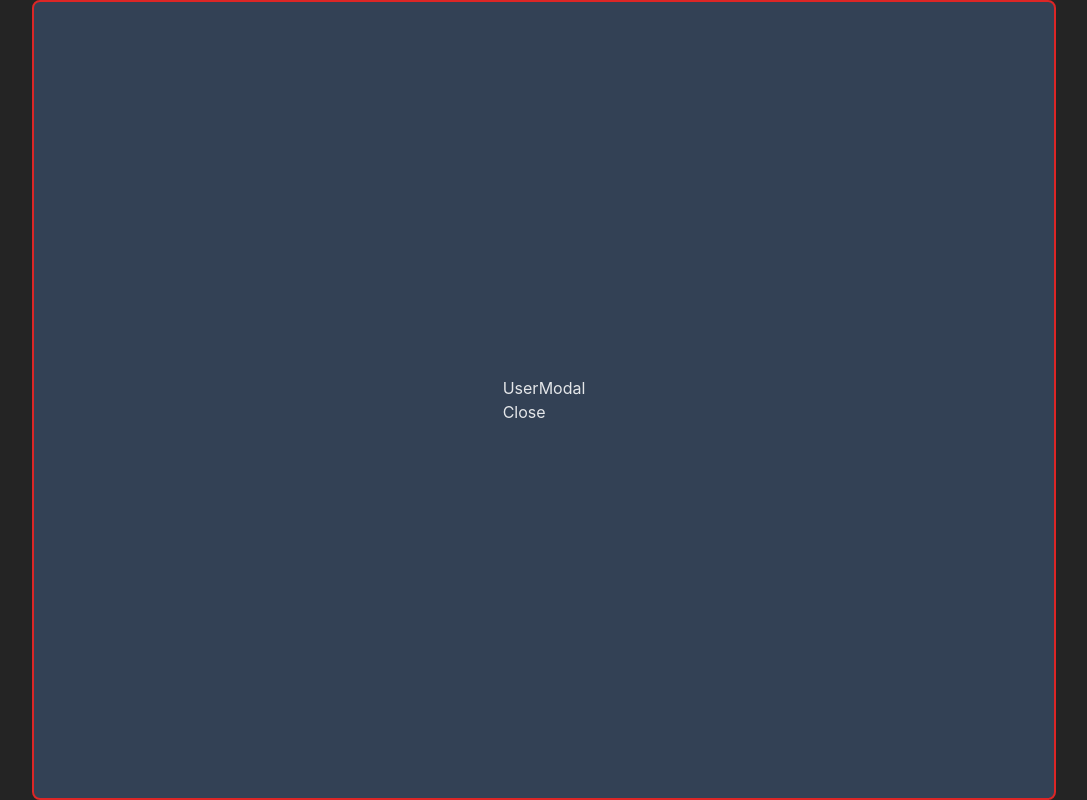
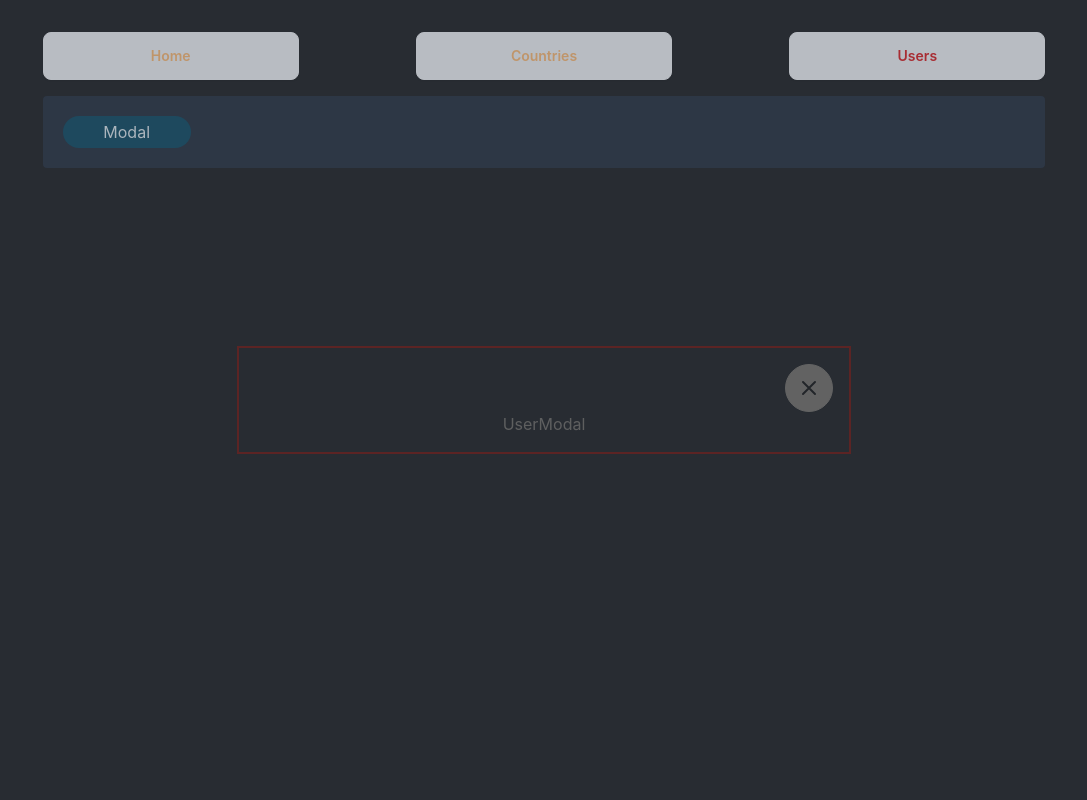
Before and after one commit to andresfernandez89/countryApp-react, a React (Vite) app: page /users in a window 1280 px wide. Both pictures are taken after a click on the button "Modal". Shown: the whole page, without its empty margins (96-1183 px from the left). Built offline with nearby package versions, Linux system fonts and the light colour scheme.

Commit message:
User Modal and Nav Buttons -  styles

```diff
--- a/src/components/cardCountry/CardCountry.tsx
+++ b/src/components/cardCountry/CardCountry.tsx
@@ -18,7 +18,7 @@ export default function CardCountry({ modalState, setModalFn }: Props) {
         <div className="items-center pb-2 text-center">
           <h2 className="card-title justify-center">Argentina</h2>
           <p className="md:text-xs">South America</p>
-          <button type="submit" onClick={() => setModalFn(!modalState)}> More info </button>
+          <button type="submit" className='rounded-full bg-cyan-900 h-8 w-24' onClick={() => setModalFn(!modalState)}> More info </button>
         </div>
       </div>
     </>
--- a/src/components/modal/CountryModal.tsx
+++ b/src/components/modal/CountryModal.tsx
@@ -8,7 +8,10 @@ export const CountryModal = ({ modalState, setModalFn }: Props) => {
   return (
     <div className=''>
       <div>CountryModal</div>
-      <button type="submit" onClick={() => setModalFn(!modalState)}> Close </button>
+      {/* <button type="button" className='rounded-full bg-cyan-900 h-8 w-32' onClick={() => setModalFn(!modalState)}> Close </button> */}
+      <button className="btn btn-circle" onClick={() => setModalFn(!modalState)}>
+        <svg xmlns="http://www.w3.org/2000/svg" className="h-6 w-6" fill="none" viewBox="0 0 24 24" stroke="currentColor"><path strokeLinecap="round" strokeLinejoin="round" strokeWidth="2" d="M6 18L18 6M6 6l12 12" /></svg>
+      </button>
     </div>
   );
 };
--- a/src/components/modal/Modal.tsx
+++ b/src/components/modal/Modal.tsx
@@ -5,8 +5,8 @@ interface ChildrenProps {
 
 export const Modal = ({ children }: ChildrenProps) => {
   return (
-    <div className=' w-4/5 h-svh mx-auto flex justify-center items-center rounded-lg border-2 border-red-600 bg-slate-700'>
-      <div className='mx-auto '>{children}</div>
+    <div className=' w-full h-screen bg-slate-700 opacity-30 flex justify-center items-center'>
+      <div className='mx-auto w-3/5 flex justify-center items-center'>{children}</div>
     </div>
   );
 };
--- a/src/components/modal/UserModal.tsx
+++ b/src/components/modal/UserModal.tsx
@@ -5,11 +5,15 @@ interface Props {
 
 export const UserModal = ({ modalState, setModalFn }: Props) => {
   return (
-    <div>
-      <div>
+    <div className="w-4/5 border-2 border-red-600 flex flex-col justify-center p-4" >
+      <div className='w-full flex justify-end'>
+        <button className="btn btn-circle" onClick={() => setModalFn(!modalState)}>
+          <svg xmlns="http://www.w3.org/2000/svg" className="h-6 w-6" fill="none" viewBox="0 0 24 24" stroke="currentColor"><path strokeLinecap="round" strokeLinejoin="round" strokeWidth="2" d="M6 18L18 6M6 6l12 12" /></svg>
+        </button>
+      </div>
+      <div className='w-full flex justify-center'>
         UserModal
       </div>
-      <button type="button" onClick={() => setModalFn(!modalState)}> Close </button>
     </div>
   );
 };
--- a/src/components/nav/Navigator.tsx
+++ b/src/components/nav/Navigator.tsx
@@ -8,7 +8,7 @@ interface NavStyle {
 
 const activeStyle = (data: NavStyle) => {
   return {
-    color: data.isActive ? '#dc2626' : '#fdba74'
+    color: data.isActive ? '#dc2626' : '#fdba74',
   };
 };
 
@@ -17,13 +17,13 @@ export const Navigator = () => {
     <div>
       <ul className='flex justify-between'>
         <li >
-          <NavLink to="/" style={activeStyle} className='h-12 w-40 flex justify-center items-center cursor-pointer'>Home</NavLink>
+          <NavLink to="/" style={activeStyle} className='btn btn-wide mb-4'>Home</NavLink>
         </li>
         <li >
-          <NavLink to="/countries" style={activeStyle} className='h-12 w-40 flex justify-center items-center cursor-pointer'>Countries</NavLink>
+          <NavLink to="/countries" style={activeStyle} className='btn btn-wide mb-4'>Countries</NavLink>
         </li>
         <li >
-          <NavLink to="/users" style={activeStyle} className='h-12 w-40 flex justify-center items-center cursor-pointer'>Users</NavLink>
+          <NavLink to="/users" style={activeStyle} className='btn btn-wide mb-4'>Users</NavLink>
         </li>
       </ul>
     </div>
--- a/src/pages/Home.tsx
+++ b/src/pages/Home.tsx
@@ -1,6 +1,8 @@
 
 export const Home = () => {
   return (
-    <div>Home</div>
+    <div className='grid grid-cols-2 gap-x-1.5 gap-y-2 rounded bg-neutral p-2 sm:grid-cols-3 md:grid-cols-4 md:gap-2 md:p-5  xl:grid-cols-6 2xl:grid-cols-7'>
+      Home
+    </div>
   );
 };
--- a/src/pages/Users.tsx
+++ b/src/pages/Users.tsx
@@ -6,11 +6,11 @@ export const Users = () => {
   const [modal, setModal] = useState<boolean>(false);
 
   return (
-    <>
+    <div className='grid grid-cols-2 gap-x-1.5 gap-y-2 rounded bg-neutral p-2 sm:grid-cols-3 md:grid-cols-4 md:gap-2 md:p-5  xl:grid-cols-6 2xl:grid-cols-7'>
       <Portal modalState={modal} >
         <UserModal modalState={modal} setModalFn={setModal} />
       </Portal>
-      <button type="button" onClick={() => setModal(!modal)}>Modal</button>
-    </>
+      <button type="button" className='rounded-full bg-cyan-900 h-8 w-32' onClick={() => setModal(!modal)}>Modal</button>
+    </div>
   );
 };
```
